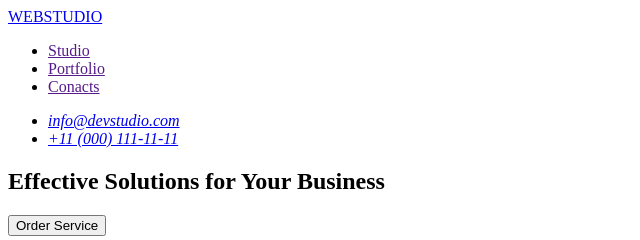
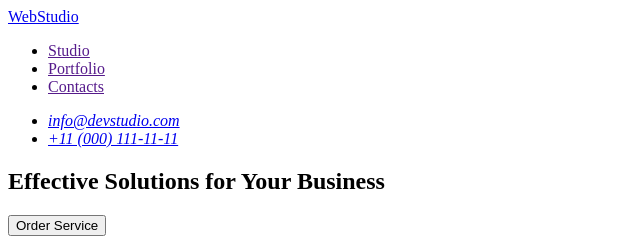
Before and after one commit to OlgaDovgal/goit-markup-hw-01, a plain HTML site: page index.html in a window 1280 px wide. Shown: the top 240 px of the page, 0-640 px from the left. Drawn offline with Linux system fonts and the light colour scheme.

Commit message:
edit html index.htm

```diff
--- a/index.html
+++ b/index.html
@@ -9,11 +9,11 @@
     <!-- Page header -->
     <header>
       <nav>
-        <a href="./index.html">WEBSTUDIO</a>
+        <a href="./index.html">WebStudio</a>
         <ul>
           <li><a href="">Studio</a></li>
           <li><a href="">Portfolio</a></li>
-          <li><a href="">Conacts</a></li>
+          <li><a href="">Contacts</a></li>
         </ul>
       </nav>
       <address>
@@ -114,7 +114,7 @@
       </section>
     </main>
     <footer>
-      <a href="./index.html">WEBSTUDIO</a>
+      <a href="./index.html">WebStudio</a>
       <p>
         Increase the flow of customers and sales for your business with digital
         marketing & growth solutions.
```
